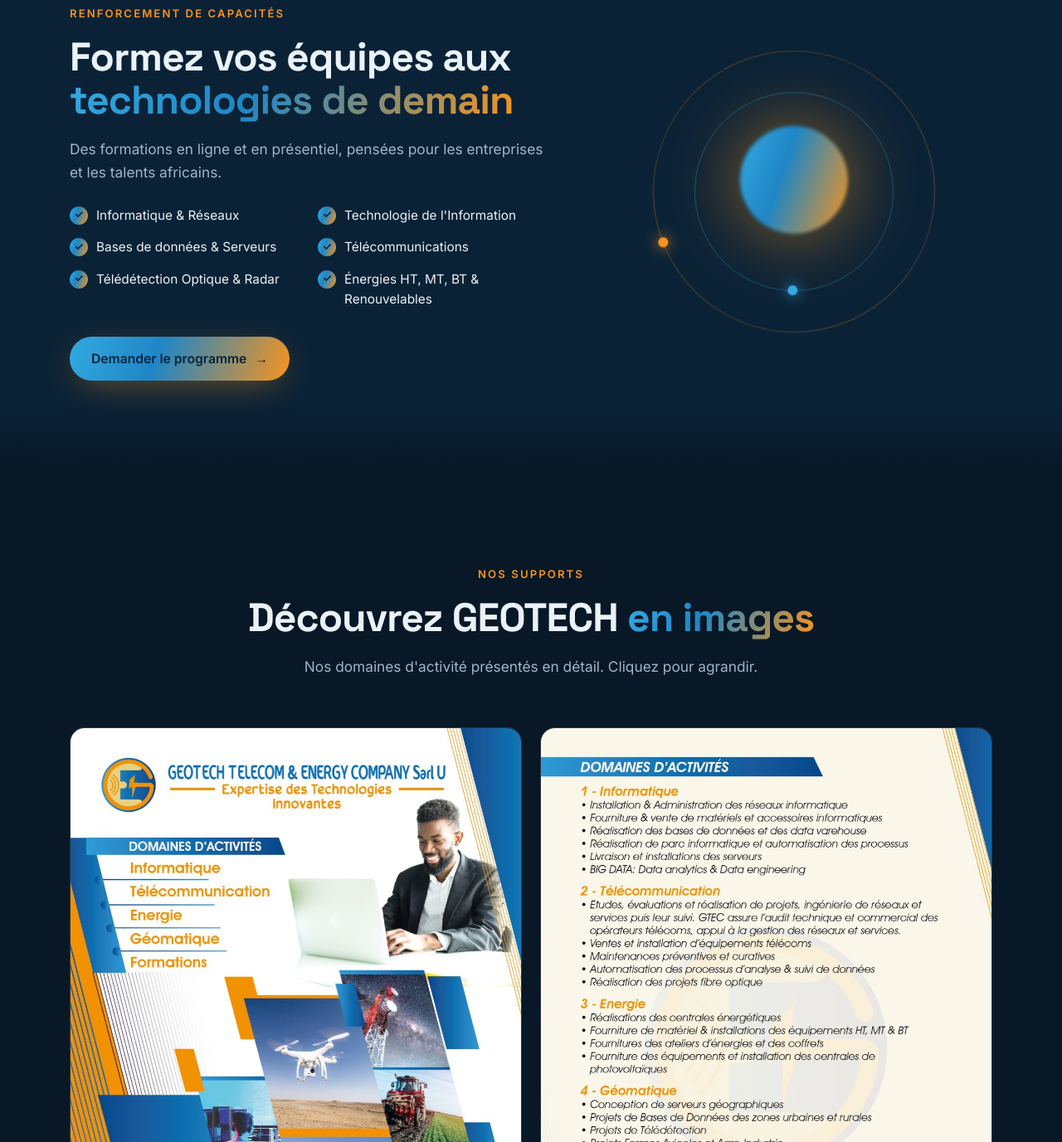
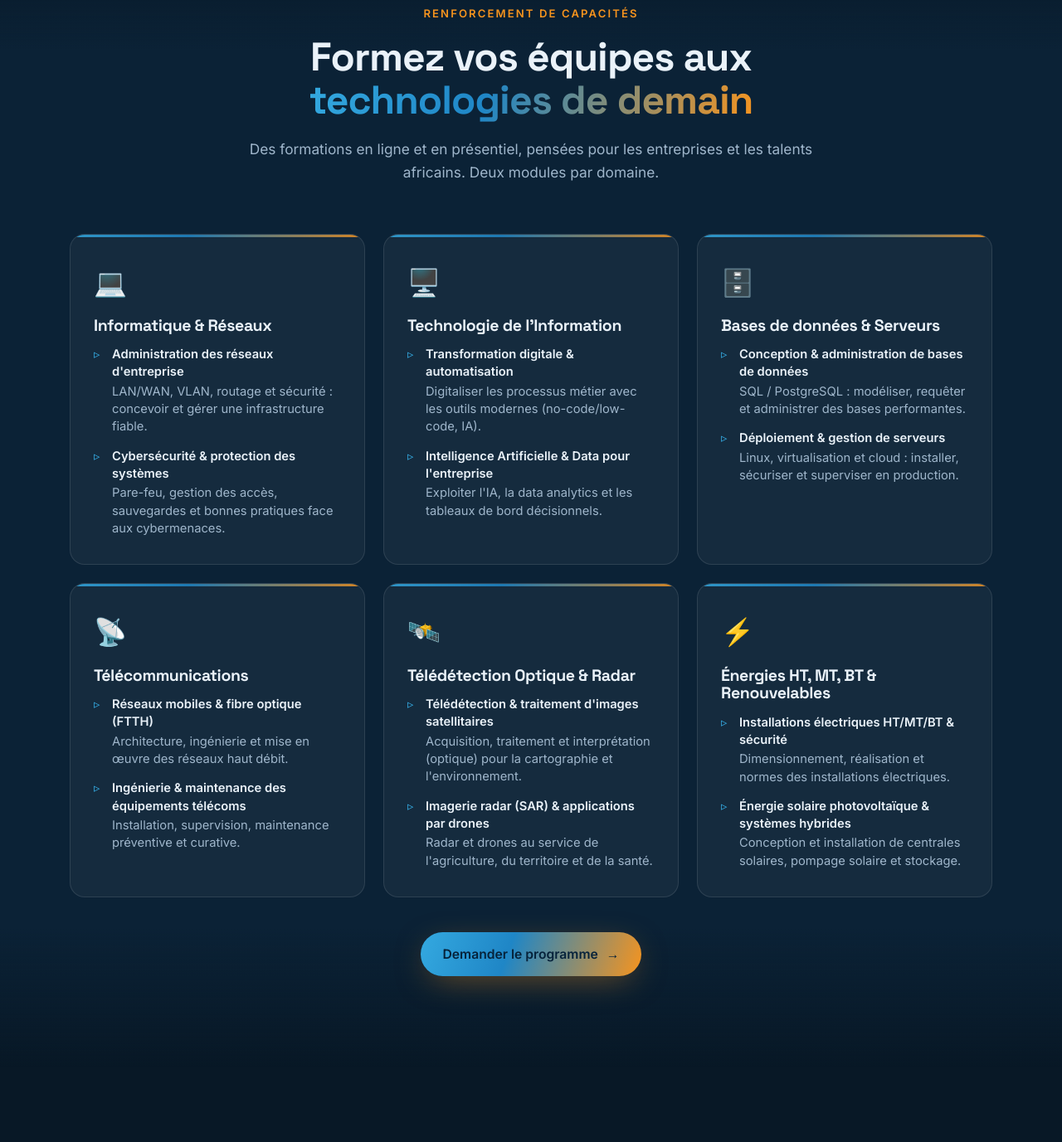
Before and after one commit to dgtecsarlu/geotech-site, a plain HTML site: page index.html in a window 1280 px wide. Shown: the part 4670-6047 px from the top of the page at 83% size. Drawn offline with Linux system fonts and the light colour scheme.

Commit message:
Section Formations : 6 domaines avec 2 modules chacun

```diff
--- a/index.html
+++ b/index.html
@@ -156,26 +156,63 @@
   <!-- FORMATIONS -->
   <section class="section section--alt" id="formations">
     <div class="container">
-      <div class="formations reveal">
-        <div class="formations__text">
-          <span class="eyebrow">Renforcement de capacités</span>
-          <h2 class="section__title">Formez vos équipes aux <span class="grad">technologies de demain</span></h2>
-          <p class="section__lead">Des formations en ligne et en présentiel, pensées pour les entreprises et les talents africains.</p>
-          <ul class="checklist">
-            <li>Informatique &amp; Réseaux</li>
-            <li>Technologie de l'Information</li>
-            <li>Bases de données &amp; Serveurs</li>
-            <li>Télécommunications</li>
-            <li>Télédétection Optique &amp; Radar</li>
-            <li>Énergies HT, MT, BT &amp; Renouvelables</li>
+      <div class="section__head reveal">
+        <span class="eyebrow">Renforcement de capacités</span>
+        <h2 class="section__title">Formez vos équipes aux <span class="grad">technologies de demain</span></h2>
+        <p class="section__lead">Des formations en ligne et en présentiel, pensées pour les entreprises et les talents africains. Deux modules par domaine.</p>
+      </div>
+      <div class="cards">
+        <article class="card reveal">
+          <div class="card__icon">💻</div>
+          <h3>Informatique &amp; Réseaux</h3>
+          <ul class="formation__modules">
+            <li><strong>Administration des réseaux d'entreprise</strong>LAN/WAN, VLAN, routage et sécurité : concevoir et gérer une infrastructure fiable.</li>
+            <li><strong>Cybersécurité &amp; protection des systèmes</strong>Pare-feu, gestion des accès, sauvegardes et bonnes pratiques face aux cybermenaces.</li>
           </ul>
-          <a href="#contact" class="btn btn--primary">Demander le programme<span class="btn__arrow">→</span></a>
-        </div>
-        <div class="formations__visual" aria-hidden="true">
-          <div class="orb"></div>
-          <div class="orbit"></div>
-          <div class="orbit orbit--2"></div>
-        </div>
+        </article>
+        <article class="card reveal">
+          <div class="card__icon">🖥️</div>
+          <h3>Technologie de l'Information</h3>
+          <ul class="formation__modules">
+            <li><strong>Transformation digitale &amp; automatisation</strong>Digitaliser les processus métier avec les outils modernes (no-code/low-code, IA).</li>
+            <li><strong>Intelligence Artificielle &amp; Data pour l'entreprise</strong>Exploiter l'IA, la data analytics et les tableaux de bord décisionnels.</li>
+          </ul>
+        </article>
+        <article class="card reveal">
+          <div class="card__icon">🗄️</div>
+          <h3>Bases de données &amp; Serveurs</h3>
+          <ul class="formation__modules">
+            <li><strong>Conception &amp; administration de bases de données</strong>SQL / PostgreSQL : modéliser, requêter et administrer des bases performantes.</li>
+            <li><strong>Déploiement &amp; gestion de serveurs</strong>Linux, virtualisation et cloud : installer, sécuriser et superviser en production.</li>
+          </ul>
+        </article>
+        <article class="card reveal">
+          <div class="card__icon">📡</div>
+          <h3>Télécommunications</h3>
+          <ul class="formation__modules">
+            <li><strong>Réseaux mobiles &amp; fibre optique (FTTH)</strong>Architecture, ingénierie et mise en œuvre des réseaux haut débit.</li>
+            <li><strong>Ingénierie &amp; maintenance des équipements télécoms</strong>Installation, supervision, maintenance préventive et curative.</li>
+          </ul>
+        </article>
+        <article class="card reveal">
+          <div class="card__icon">🛰️</div>
+          <h3>Télédétection Optique &amp; Radar</h3>
+          <ul class="formation__modules">
+            <li><strong>Télédétection &amp; traitement d'images satellitaires</strong>Acquisition, traitement et interprétation (optique) pour la cartographie et l'environnement.</li>
+            <li><strong>Imagerie radar (SAR) &amp; applications par drones</strong>Radar et drones au service de l'agriculture, du territoire et de la santé.</li>
+          </ul>
+        </article>
+        <article class="card reveal">
+          <div class="card__icon">⚡</div>
+          <h3>Énergies HT, MT, BT &amp; Renouvelables</h3>
+          <ul class="formation__modules">
+            <li><strong>Installations électriques HT/MT/BT &amp; sécurité</strong>Dimensionnement, réalisation et normes des installations électriques.</li>
+            <li><strong>Énergie solaire photovoltaïque &amp; systèmes hybrides</strong>Conception et installation de centrales solaires, pompage solaire et stockage.</li>
+          </ul>
+        </article>
+      </div>
+      <div class="section__cta reveal">
+        <a href="#contact" class="btn btn--primary">Demander le programme<span class="btn__arrow">→</span></a>
       </div>
     </div>
   </section>
--- a/styles.css
+++ b/styles.css
@@ -125,6 +125,11 @@ h1, h2, h3, .brand__name { font-family: 'Space Grotesk', sans-serif; line-height
 .checklist { list-style: none; margin: 26px 0 32px; display: grid; grid-template-columns: 1fr 1fr; gap: 14px; }
 .checklist li { padding-left: 32px; position: relative; color: var(--text); font-size: .96rem; }
 .checklist li::before { content: '✓'; position: absolute; left: 0; top: 1px; width: 22px; height: 22px; border-radius: 50%; background: var(--grad); color: #06223a; font-size: .8rem; font-weight: 700; display: flex; align-items: center; justify-content: center; }
+.formation__modules { list-style: none; display: flex; flex-direction: column; gap: 14px; }
+.formation__modules li { position: relative; padding-left: 22px; color: var(--muted); font-size: .92rem; line-height: 1.45; }
+.formation__modules li::before { content: '▹'; position: absolute; left: 0; top: 0; color: var(--azure); }
+.formation__modules strong { display: block; color: var(--text); font-weight: 600; margin-bottom: 2px; }
+.section__cta { text-align: center; margin-top: 42px; }
 .formations__visual { position: relative; height: 340px; display: flex; align-items: center; justify-content: center; }
 .orb { width: 130px; height: 130px; border-radius: 50%; background: var(--grad); filter: blur(2px); box-shadow: 0 0 80px 10px rgba(247,148,30,.45); animation: float 5s ease-in-out infinite; }
 .orbit { position: absolute; width: 240px; height: 240px; border: 1px solid rgba(52,169,224,.35); border-radius: 50%; animation: spin 14s linear infinite; }
```
